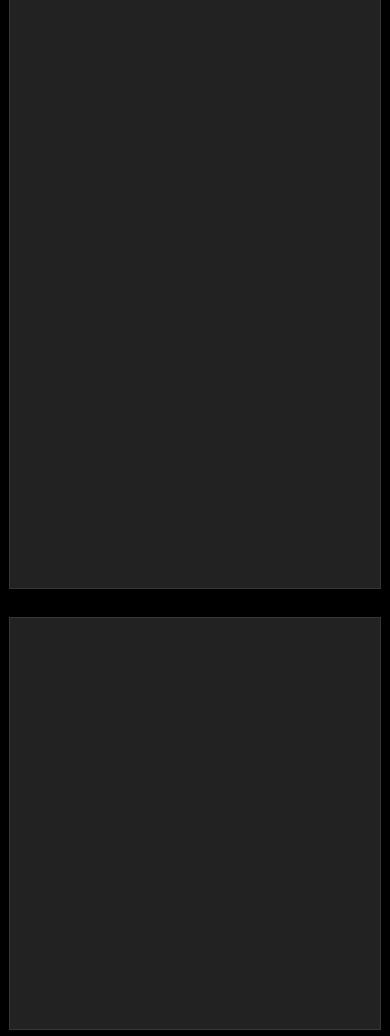
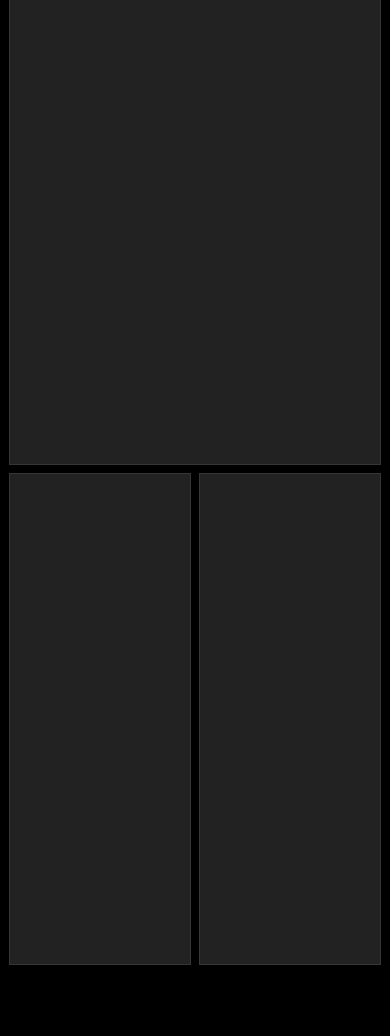
Before and after one commit to CmrdCat/CovidDashboard, a website built with webpack: page index.html in a window 390 px wide. Shown: the part 900-1936 px from the top of the page. After the commit the page ends 1866 px from the top, so only its background shows below. Built offline with nearby package versions, Linux system fonts and the light colour scheme.

Commit message:
add: mobile version

```diff
--- a/index.html
+++ b/index.html
@@ -49,11 +49,11 @@
       <section class="col-sm-8 col-xl-12" id="cases-by-country"></section>
     </div>
     <div class="col-xl-6 col-12 central-column p-1">
-      <section id="map"></section>
+      <section class="col-12" id="map"></section>
     </div>
     <div class="col-xl-4 col-12 right-column p-1">
-      <section id="custom-data"></section>
-      <section id="graph"></section>
+      <section class="col-sm-8 col-xl-12" id="custom-data"></section>
+      <section class="col-sm-4 col-xl-12" id="graph"></section>
     </div>
   </main>
   <footer></footer>
--- a/style.scss
+++ b/style.scss
@@ -36,11 +36,32 @@ body {
   }
 }
 
-@media (min-width: 1200px) {
+@media (max-width: 1200px) {
   body {
     main {
+      height: unset;
       & > div {
-        display: block !important;
+        display: flex !important;
+        section {
+          flex: unset !important;
+          box-sizing: border-box;
+          height: 100% !important;
+          &:nth-of-type(2n - 1) {
+            margin-right: 0.5rem;
+          }
+        }
+        #map {
+          margin-right: 0;
+        }
+      }
+      & > div:nth-of-type(1) {
+        height: 500px;
+      }
+      & > div:nth-of-type(2) {
+        height: 800px;
+      }
+      & > div:nth-of-type(3) {
+        height: 500px;
       }
     }
   }
```
